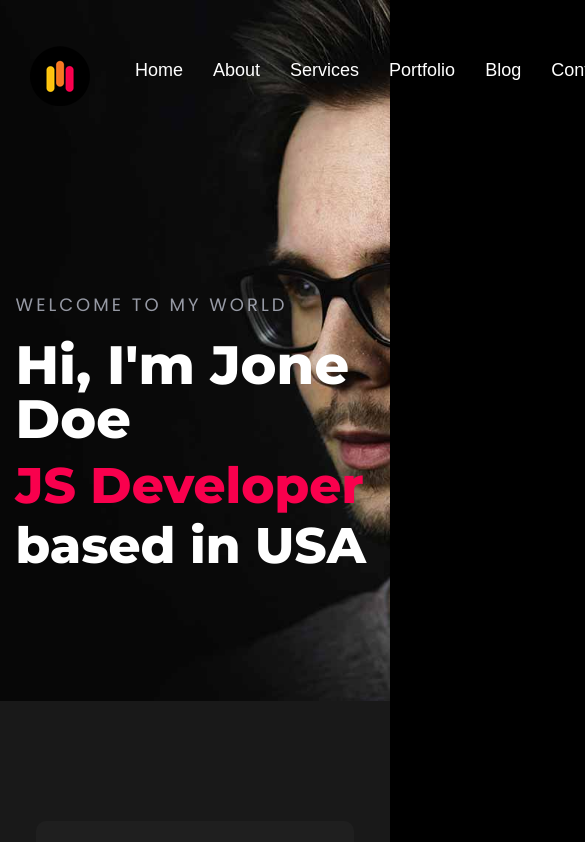
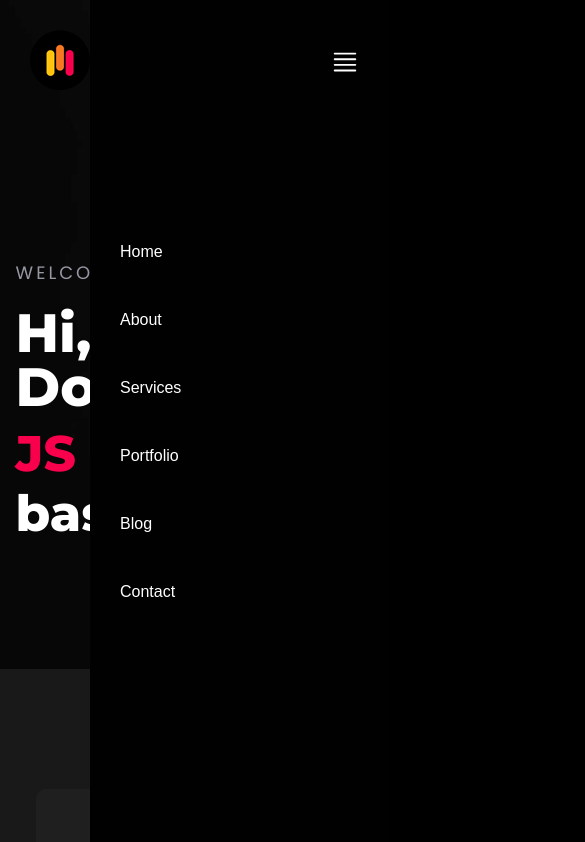
Before and after one commit to cleitonrs/reactjs-portfolio-template, a React (Create React App) app: page / in a window 390 px wide. Shown: the top 842 px of the page, 585 px wide, since content can reach past the window. Built offline with nearby package versions, Linux system fonts and the light colour scheme.

Commit message:
toggle menu

```diff
--- a/src/About.css
+++ b/src/About.css
@@ -54,3 +54,10 @@ a.bottom__to__top::after {
   font-weight: 700;
   transform: rotate(90deg);
 }
+
+/* RESPONSIVE */
+@media only screen and (max-width: 1024px) {
+  .p__color {
+    font-size: 15px!important;
+  }
+}
--- a/src/Home.css
+++ b/src/Home.css
@@ -54,3 +54,47 @@ h4.home__text {
   padding: 0 30px;
   background-color: #191919;
 }
+
+.toggle__menu {
+  display: flex;
+  justify-content: flex-end;
+  float: right;
+  z-index: 1000;
+  width: 100%;
+}
+
+ul.sidebar.d__flex {
+  flex-wrap: wrap;
+  flex-direction: column;
+  height: 100%;
+  position: fixed;
+  right: 0;
+  background: #010101;
+  justify-content: center;
+  width: 300px;
+  top: 0;
+}
+
+li.sideNavbar {
+  padding: 25px 30px;
+}
+
+/* RESPONSIVE */
+@media only screen and (max-width: 768px) {
+  .header {
+    justify-content: space-between;
+  }
+
+  .navigation.pxy__30 {
+    display: none;
+  }
+
+  h2.white.pz__10 {
+    font-size: 50px!important;
+  }
+
+  svg.bi.bi-justify.white.pointer {
+    width: 30px;
+    height: 30px;
+  }
+}
--- a/src/Home.js
+++ b/src/Home.js
@@ -1,14 +1,15 @@
-import React from "react";
+import React, { useState } from "react";
 import "./Home.css";
 import logo from "./img/logo.png";
 
 const Home = () => {
-
   // Fixed Header
   window.addEventListener("scroll", () => {
     const header = document.querySelector(".header");
     header.classList.toggle("active", window.scrollY > 0);
   });
+  // Toggle Menu
+  const [show, setShow] = useState(true);
 
   return (
     <div className="home" id="Home">
@@ -39,6 +40,47 @@ const Home = () => {
               </a>
             </ul>
           </div>
+          {/* Toggle Menu */}
+          <div className="toggle__menu">
+            <svg
+              onClick={() => setShow(!show)}
+              xmlns="http://www.w3.org/2000/svg"
+              width="16"
+              height="16"
+              fill="currentColor"
+              class="bi bi-justify white pointer"
+              viewBox="0 0 16 16"
+            >
+              <path
+                fill-rule="evenodd"
+                d="M2 12.5a.5.5 0 0 1 .5-.5h11a.5.5 0 0 1 0 1h-11a.5.5 0 0 1-.5-.5zm0-3a.5.5 0 0 1 .5-.5h11a.5.5 0 0 1 0 1h-11a.5.5 0 0 1-.5-.5zm0-3a.5.5 0 0 1 .5-.5h11a.5.5 0 0 1 0 1h-11a.5.5 0 0 1-.5-.5zm0-3a.5.5 0 0 1 .5-.5h11a.5.5 0 0 1 0 1h-11a.5.5 0 0 1-.5-.5z"
+              />
+            </svg>
+          </div>
+          {show ? (
+            <div className="sideNavbar">
+              <ul className="sidebar d__flex">
+                <li className="sideNavbar">
+                  <a href="#home">Home</a>
+                </li>
+                <li className="sideNavbar">
+                  <a href="#about">About</a>
+                </li>
+                <li className="sideNavbar">
+                  <a href="#services">Services</a>
+                </li>
+                <li className="sideNavbar">
+                  <a href="#portfolio">Portfolio</a>
+                </li>
+                <li className="sideNavbar">
+                  <a href="#blog">Blog</a>
+                </li>
+                <li className="sideNavbar">
+                  <a href="#contact">Contact</a>
+                </li>
+              </ul>
+            </div>
+          ) : null}
         </div>
         {/* HOME CONTENT */}
         <div className="container">
--- a/src/Project.css
+++ b/src/Project.css
@@ -98,3 +98,16 @@ button.view__more:hover {
   border: 2px solid #f9004d;
   color: #f9004d!important;
 }
+
+/* RESPONSIVE */
+@media only screen and (max-width: 1024px) {
+  h5.project__text {
+    font-weight: 400;
+    font-size: 20px;
+    padding-bottom: 20px;
+  }
+
+  h4.project__text {
+    font-size: 18px;
+  }
+}
--- a/src/Service.css
+++ b/src/Service.css
@@ -50,3 +50,10 @@ h1.service__text {
   font-family: Poppins, sans-serif;
   padding: 10px 0;
 }
+
+/* RESPONSIVE */
+@media only screen and (max-width: 1024px) {
+  .service__box {
+    padding: 32px;
+  }
+}
```
Lines whose indentation alone changed are shown as unchanged.
